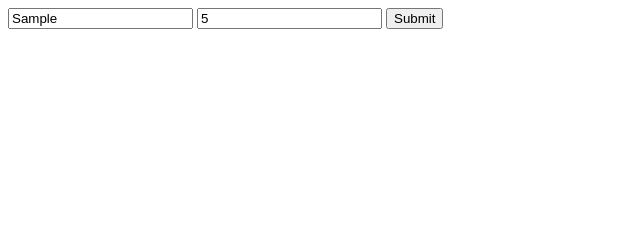
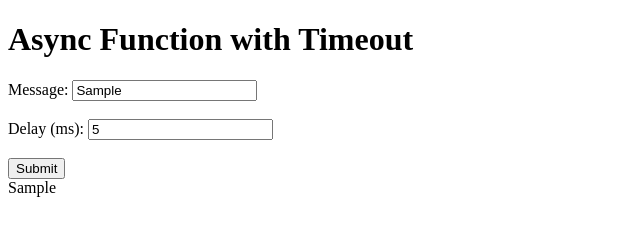
Before and after one commit to acciojob/async-function-timeout-MAYANKSINGHCHAUHAN, a website: page main.html in a window 1280 px wide. Both pictures are taken after typing "Sample", "5" into the empty fields and a click on the button "Submit". Shown: the whole page, without its empty margins (0-640 px from the left). Drawn offline with Linux system fonts and the light colour scheme.

Commit message:
created a submission

```diff
--- a/main.html
+++ b/main.html
@@ -1,20 +1,23 @@
 <!DOCTYPE html>
-
-<html>
-  <head>
-    <link rel="stylesheet" href="styles.css" />
-  </head>
-
-  <body>
-    <!-- the entire body must be written by student -->
-    <form onsubmit="return false">
-      <input type="text" id="text" placeholder="Text" />
-      <input type="number" id="delay" placeholder="Delay" />
-      <button type="button" id="btn">Submit</button>
+<html lang="en">
+<head>
+    <meta charset="UTF-8">
+    <meta name="viewport" content="width=device-width, initial-scale=1.0">
+    <title>Async Function with Timeout</title>
+</head>
+<body>
+    <h1>Async Function with Timeout</h1>
+    <form>
+        <label for="text">Message:</label>
+        <input type="text" id="text">
+        <br><br>
+        <label for="delay">Delay (ms):</label>
+        <input type="number" id="delay">
+        <br><br>
+        <button type="button" id="btn">Submit</button>
     </form>
-
     <div id="output"></div>
 
-    <script type="text/javascript" src="./script.js"></script>
-  </body>
+    <script src="script.js"></script>
+</body>
 </html>
--- a/script.js
+++ b/script.js
@@ -1 +1,24 @@
-//your JS code here. If required.
+// Function to simulate a delay using async/await with setTimeout
+function delay(ms) {
+    return new Promise(resolve => setTimeout(resolve, ms));
+}
+
+// Async function to handle the form submission
+async function handleFormSubmit() {
+    // Retrieve the input values from the form
+    const text = document.getElementById('text').value;
+    const delayTime = parseInt(document.getElementById('delay').value);
+
+    // Check if the delayTime is a valid number
+    if (isNaN(delayTime) || delayTime <= 0) {
+        alert('Please enter a valid delay time.');
+        return;
+    }
+
+    // Display message after the specified delay
+    await delay(delayTime);
+    document.getElementById('output').textContent = text;
+}
+
+// Event listener for the submit button
+document.getElementById('btn').addEventListener('click', handleFormSubmit);
--- a/styles.css
+++ /dev/null
@@ -1 +0,0 @@
-/*  your css code here. If applicable */
```
